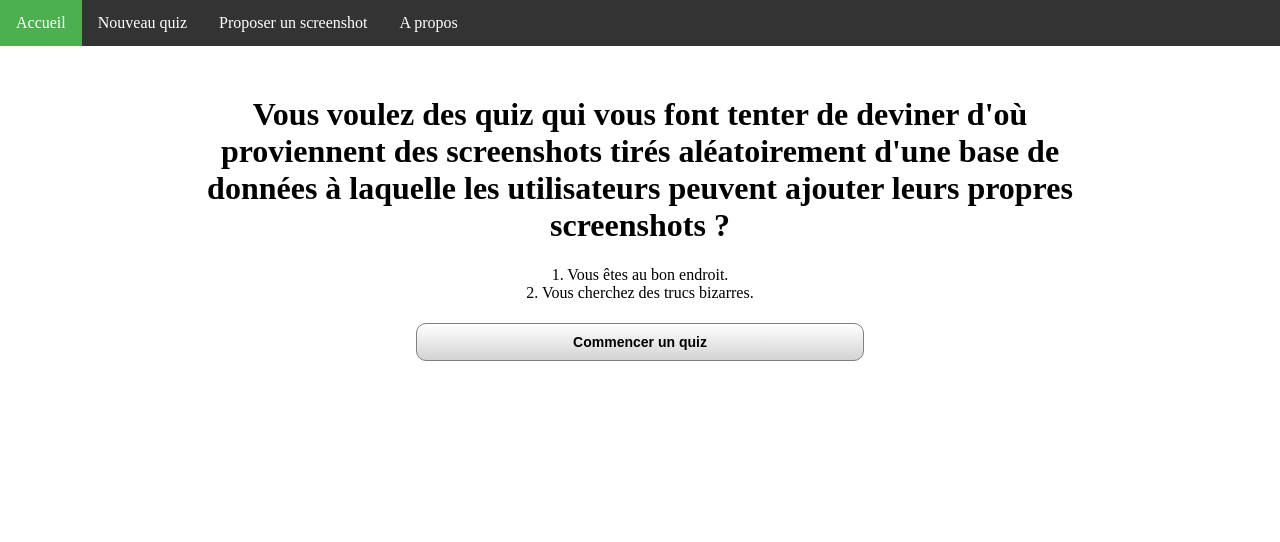
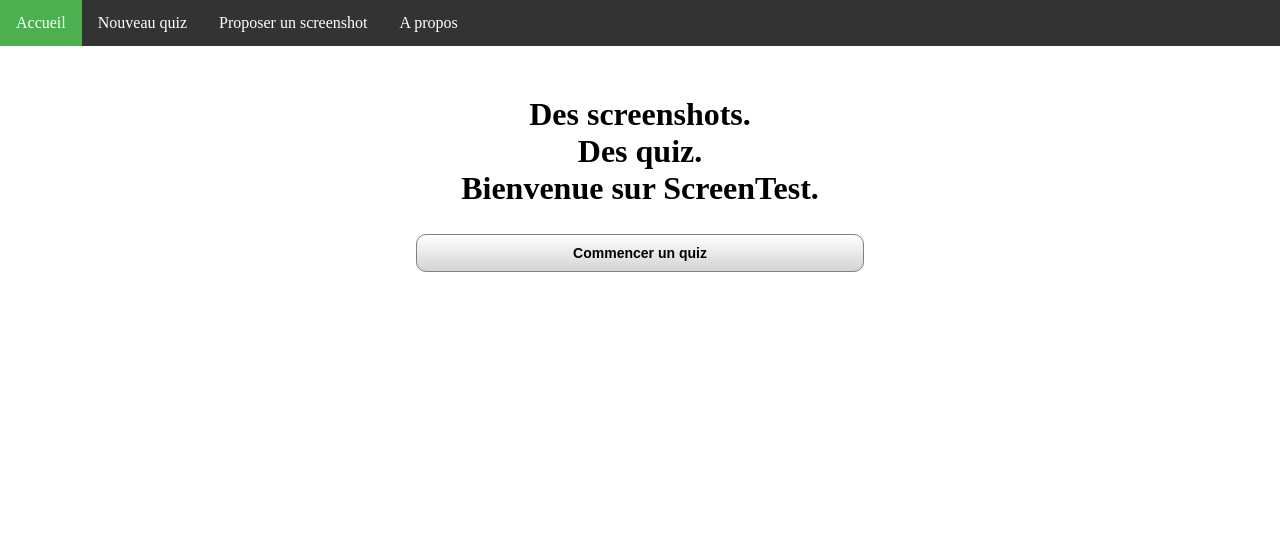
Before and after one commit to SentorBis/screentest, a PHP site: page / in a window 1280 px wide. Shown: the part 139-681 px from the top of the page. Run offline with PHP 8.4, Linux system fonts and the light colour scheme.

Commit message:
Somehow forgot to commit the index page v2.

```diff
--- a/index.php
+++ b/index.php
@@ -45,9 +45,7 @@
 		}
 	?>
 
-	    <h1>Vous voulez des quiz qui vous font tenter de deviner d'où proviennent des screenshots tirés aléatoirement d'une base de données à laquelle les utilisateurs peuvent ajouter leurs propres screenshots ?</h1>
-	    <p>1. Vous êtes au bon endroit.<br>
-	    2. Vous cherchez des trucs bizarres.</p>
+	    <h1>Des screenshots.<br>Des quiz.<br>Bienvenue sur ScreenTest.</h1>
 		<form action="quiz.php">
 			<input type="submit" value="Commencer un quiz" class="home" />
 		</form>
```
